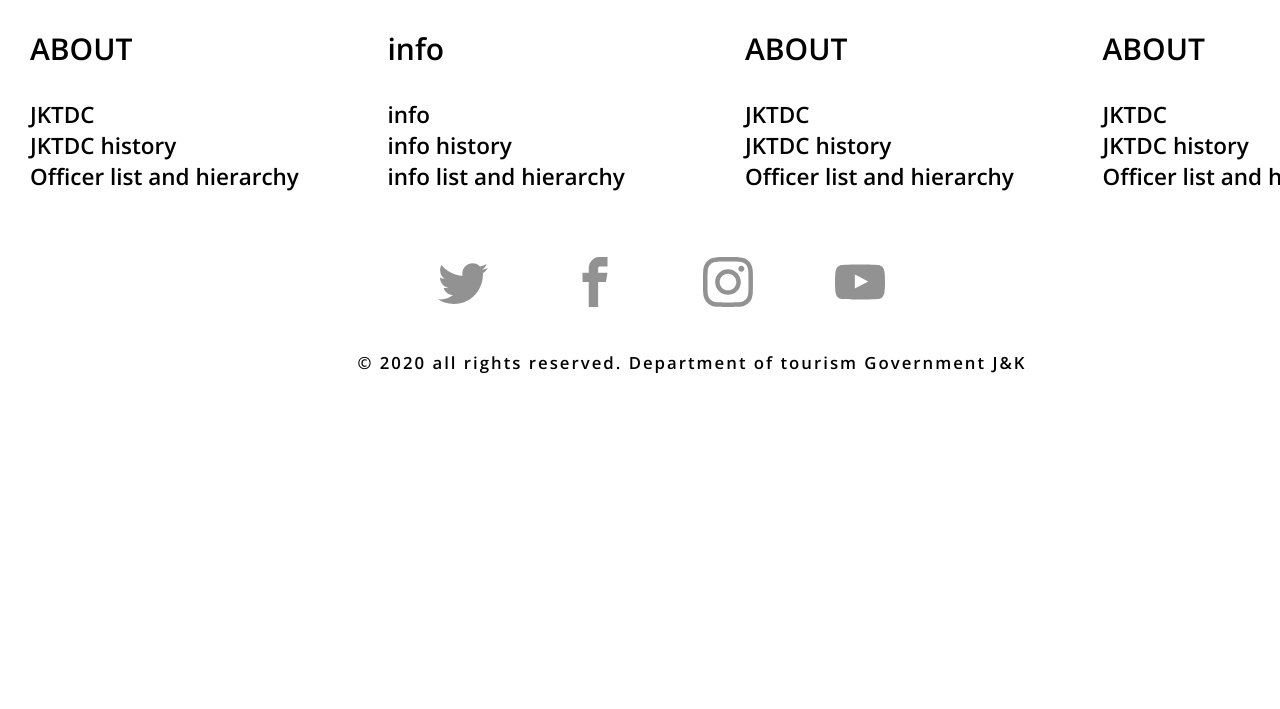
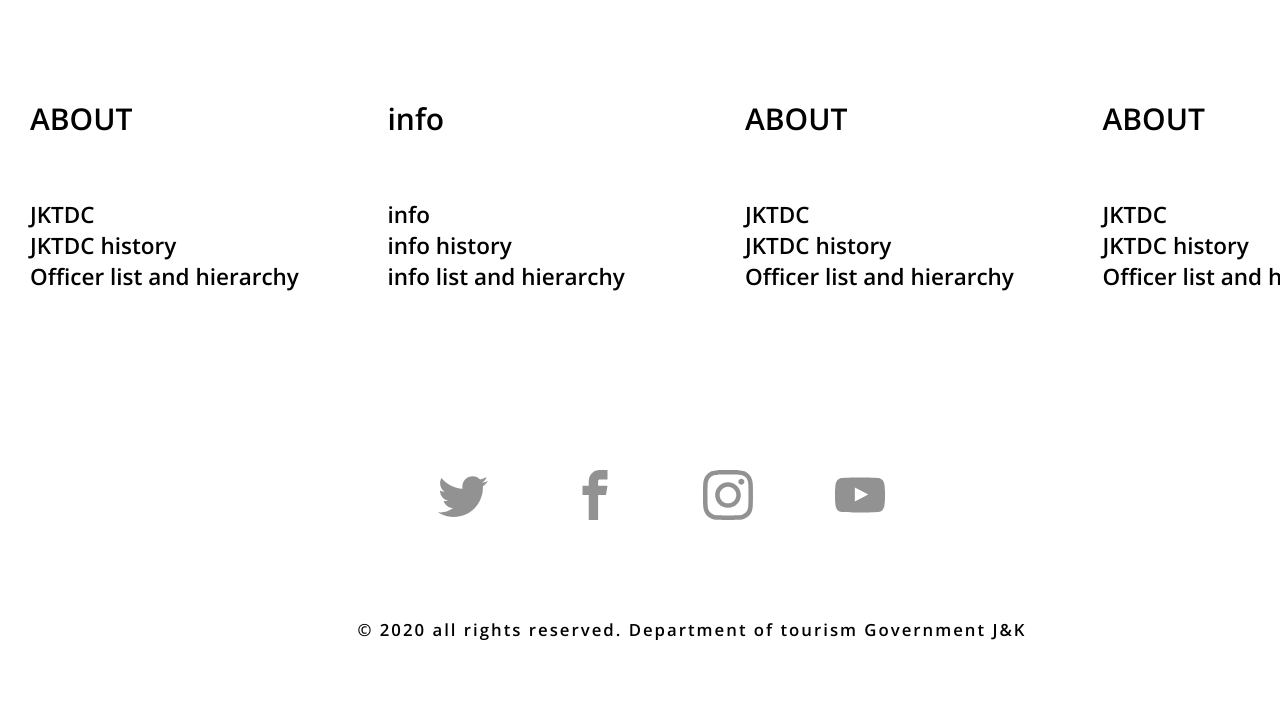
Before and after one commit to TrellixVulnTeam/project-1_8BVX, a plain HTML site: page index.html in a window 1280 px wide. Shown: the part 4312-5021 px from the top of the page. Before the commit the page ends 4712 px from the top, so only its background shows below. Drawn offline with nearby package versions, Linux system fonts and the light colour scheme; a web font is replaced by a local one.

Commit message:
footer improved

```diff
--- a/scss/layout/_footer.scss
+++ b/scss/layout/_footer.scss
@@ -6,37 +6,41 @@
         font-size: 1.5rem;
         grid-row: 1 /span 3;
         &-1{
-            padding-bottom: 3rem;
+            padding-bottom: 6rem;
         }
-        padding-top: 3rem;
+        padding-top: 10rem;
         padding-left: 3rem;
+        padding-bottom: 6rem;
     }
     &__info{
         font-size: 1.5rem;
         grid-row: 1 /span 3;
         &-1{
-            padding-bottom: 3rem;
+            padding-bottom: 6rem;
         }
-        padding-top: 3rem;
+        padding-top: 10rem;
         padding-left: 3rem;
+        padding-bottom: 6rem;
     }
     &__resource{
         font-size: 1.5rem;
         grid-row: 1 /span 3;
         &-1{
-            padding-bottom: 3rem;
+            padding-bottom: 6rem;
         }
-        padding-top: 3rem;
+        padding-top: 10rem;
         padding-left: 3rem;
+        padding-bottom: 6rem;
     }
     &__links{
         font-size: 1.5rem;
         grid-row: 1 /span 3;
         &-1{
-            padding-bottom: 3rem;
+            padding-bottom: 6rem;
         }
-        padding-top: 3rem;
+        padding-top: 10rem;
         padding-left: 3rem;
+        padding-bottom: 6rem;
     }
     &__logos{
         grid-row: 5/6;
```
Also changed, not shown: scss/main.css, 1 other file.
